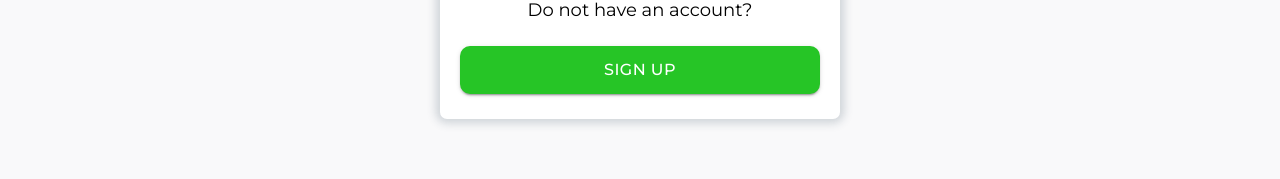
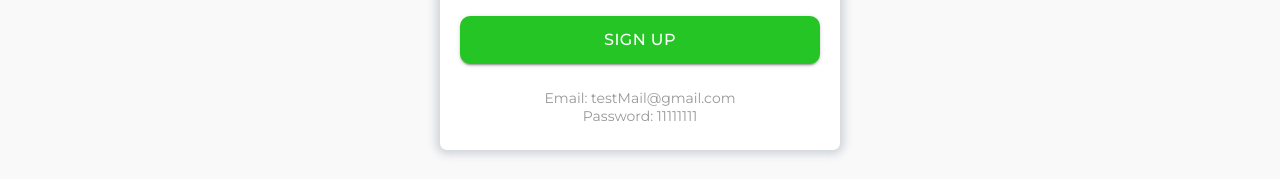
Before and after one commit to romchesko-pazzi/cards, a React (Create React App) app: page / in a window 1280 px wide. Shown: the part 607-786 px from the top of the page. Built offline with nearby package versions, Linux system fonts and the light colour scheme; no server answers.

Commit message:
refactor: add data for sign in

```diff
--- a/src/pages/signIn/SignIn.tsx
+++ b/src/pages/signIn/SignIn.tsx
@@ -119,6 +119,10 @@ export const SignIn = () => {
             title="Sign up"
           />
         </div>
+        <div className={s.test}>
+          <div>Email: testMail@gmail.com</div>
+          <div>Password: 11111111</div>
+        </div>
       </form>
       <SnackBar />
     </Wrapper>
```
